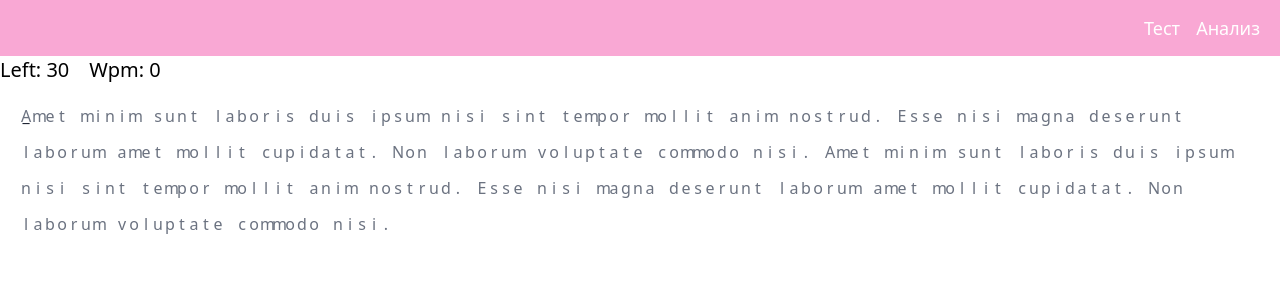
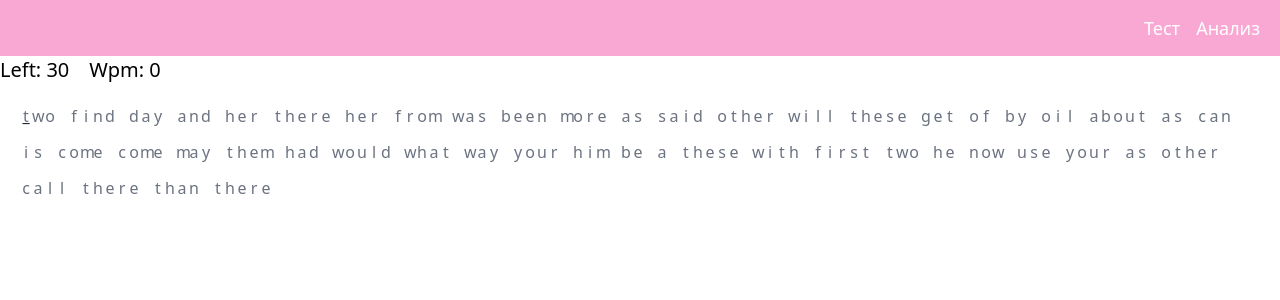
Before and after one commit to RetroMeras/shared-vue-project, a Vue app: page / in a window 1280 px wide. Shown: the top 300 px of the page. Built offline with nearby package versions, Linux system fonts and the light colour scheme.

Commit message:
Add [text generation] main

```diff
--- a/src/routes/Main.vue
+++ b/src/routes/Main.vue
@@ -19,22 +19,13 @@ import { IWord, IRecord } from "../custom-types/record";
 import { useRecords } from "../store/records";
 import { replaceAt } from "../utils/replaceAt";
 import { countWPM } from "../utils/wpm"
-
-const generateText = () => {
-  const text =
-    "Amet minim sunt laboris duis ipsum nisi sint tempor mollit anim nostrud. Esse nisi magna deserunt laborum amet mollit cupidatat. Non laborum voluptate commodo nisi. ";
-  return {
-    text: new Array(3).join(text),
-    mask: new Array(text.length).fill(true),
-  };
-};
-
+import {generateText} from '../utils/generateText'
 
 const totalTime = 0.5; // minutes
 
 const store = useRecords();
 const cursor = "_";
-const { text, mask } = generateText();
+const { text, mask } = generateText(50);
 const typed = ref(cursor + new Array(text.length - 1).join(" "));
 let started = false;
 let finished = false;
@@ -45,7 +36,7 @@ const timeLeft = ref(totalTime * 60 * 1000);
 const wpm = ref(0);
 
 const handleTime = () => {
-  if (started) {
+  if (started && !finished) {
     timeLeft.value = Math.max(0, timeLeft.value - 100);
     if (timeLeft.value == 0) {
       finished = true;
@@ -62,7 +53,7 @@ const handleTime = () => {
         } as IRecord);
       }
     }
-    wpm.value = countWPM(current_index, totalTime - timeLeft.value / 60000);
+    wpm.value = countWPM(current_index, totalTime - timeLeft.value / 60 / 1000);
   }
 };
 
@@ -77,6 +68,9 @@ const new_word = {
 };
 
 const handleTyping = (event: KeyboardEvent) => {
+  if(event.ctrlKey){
+    return;
+  }
   event.preventDefault();
   if (words.length == 0) {
     words.push(new_word);
--- /dev/null
+++ b/src/utils/generateText.ts
@@ -0,0 +1,14 @@
+
+const words = ["the","of","and","a","to","in","is","you","that","it","he","was","for","on","are","as","with","his","they","I","at","be","this","have","from","or","one","had","by","word","but","not","what","all","were","we","when","your","can","said","there","use","an","each","which","she","do","how","their","if","will","up","other","about","out","many","then","them","these","so","some","her","would","make","like","him","into","time","has","look","two","more","write","go","see","number","no","way","could","people","my","than","first","water","been","call","who","oil","its","now","find","long","down","day","did","get","come","made","may","part"];
+
+export const generateText = (ln: number): {text: string, mask: boolean[]} => {
+  const text = new Array(ln).fill('').map(item => choose(words)).join(' ');
+
+  return {
+    text,
+    mask: new Array(text.length).fill(true),
+  };
+};
+
+
+const choose = (arr: any[]) =>  arr[Math.floor(Math.random() * arr.length)];
```
